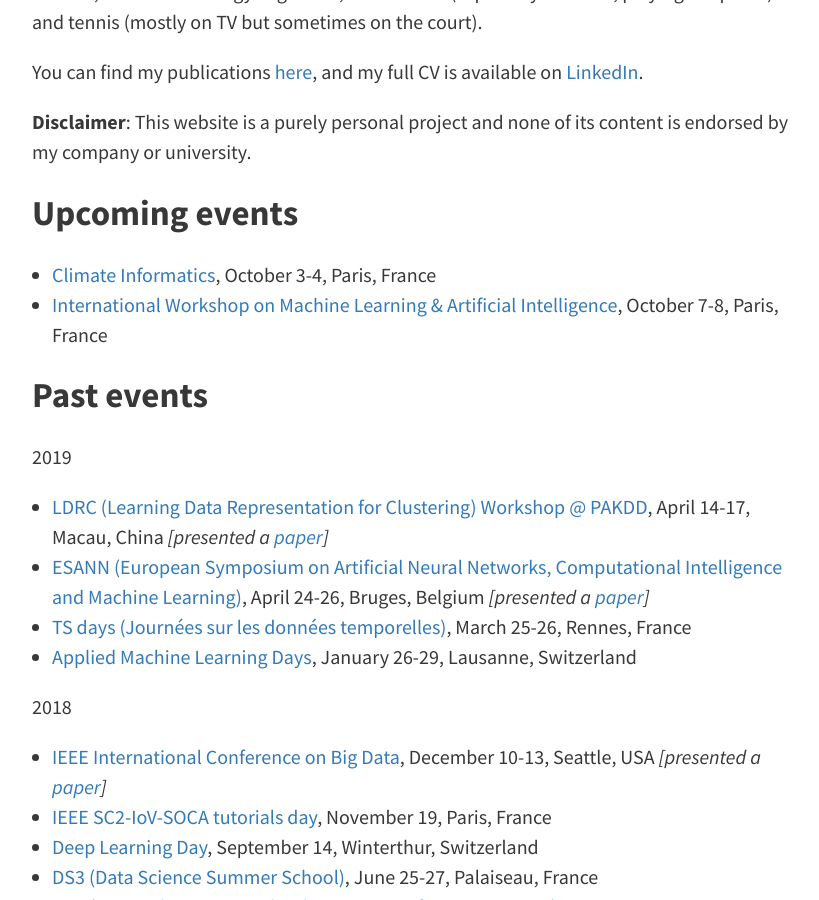
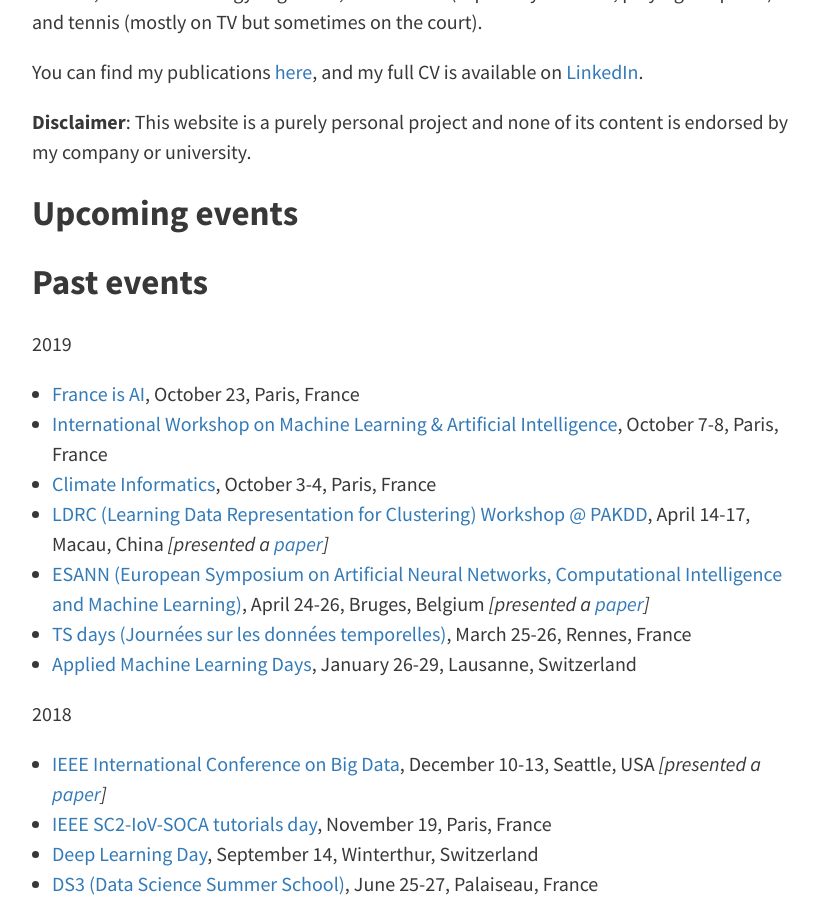
Before and after one commit to FlorentF9/florentf9.github.io, a Jekyll site: the page built from pages/about.md, in a window 1280 px wide and 900 px high, scrolled down 564 px. Shown: the whole window, without its empty margins (224-1043 px from the left). Built offline with Jekyll 4.4.1, drawn with Linux system fonts in a browser that asks for light colours.

Commit message:
Update about.md

```diff
--- a/pages/about.md
+++ b/pages/about.md
@@ -18,13 +18,13 @@ You can find my publications [here](publications), and my full CV is available o
 
 ## Upcoming events
 
-* [Climate Informatics](https://sites.google.com/view/climateinformatics2019/), October 3-4, Paris, France
-* [International Workshop on Machine Learning & Artificial Intelligence](https://workshopmlai.wp.imt.fr/), October 7-8, Paris, France
-
 ## Past events
 
 2019
 
+* [France is AI](https://franceisai.com/), October 23, Paris, France
+* [International Workshop on Machine Learning & Artificial Intelligence](https://workshopmlai.wp.imt.fr/), October 7-8, Paris, France
+* [Climate Informatics](https://sites.google.com/view/climateinformatics2019/), October 3-4, Paris, France
 * [LDRC (Learning Data Representation for Clustering) Workshop @ PAKDD](https://sites.google.com/view/pakdd-workshop-ldrc2019/), April 14-17, Macau, China *[presented a [paper](/publications)]*
 * [ESANN (European Symposium on Artificial Neural Networks, Computational Intelligence and Machine Learning)](https://www.elen.ucl.ac.be/esann/), April 24-26, Bruges, Belgium *[presented a [paper](/publications)]*
 * [TS days (Journées sur les données temporelles)](https://project.inria.fr/tsdays/), March 25-26, Rennes, France
```
